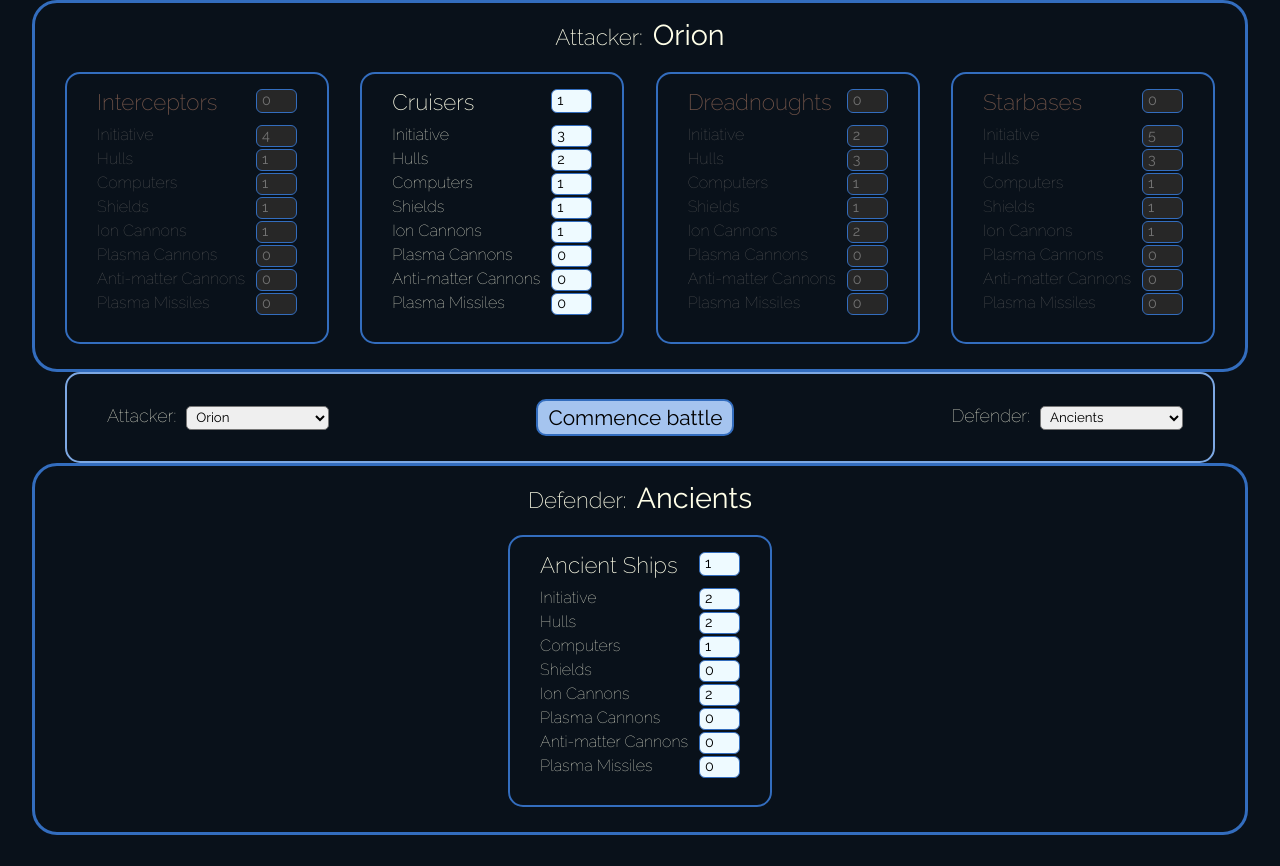
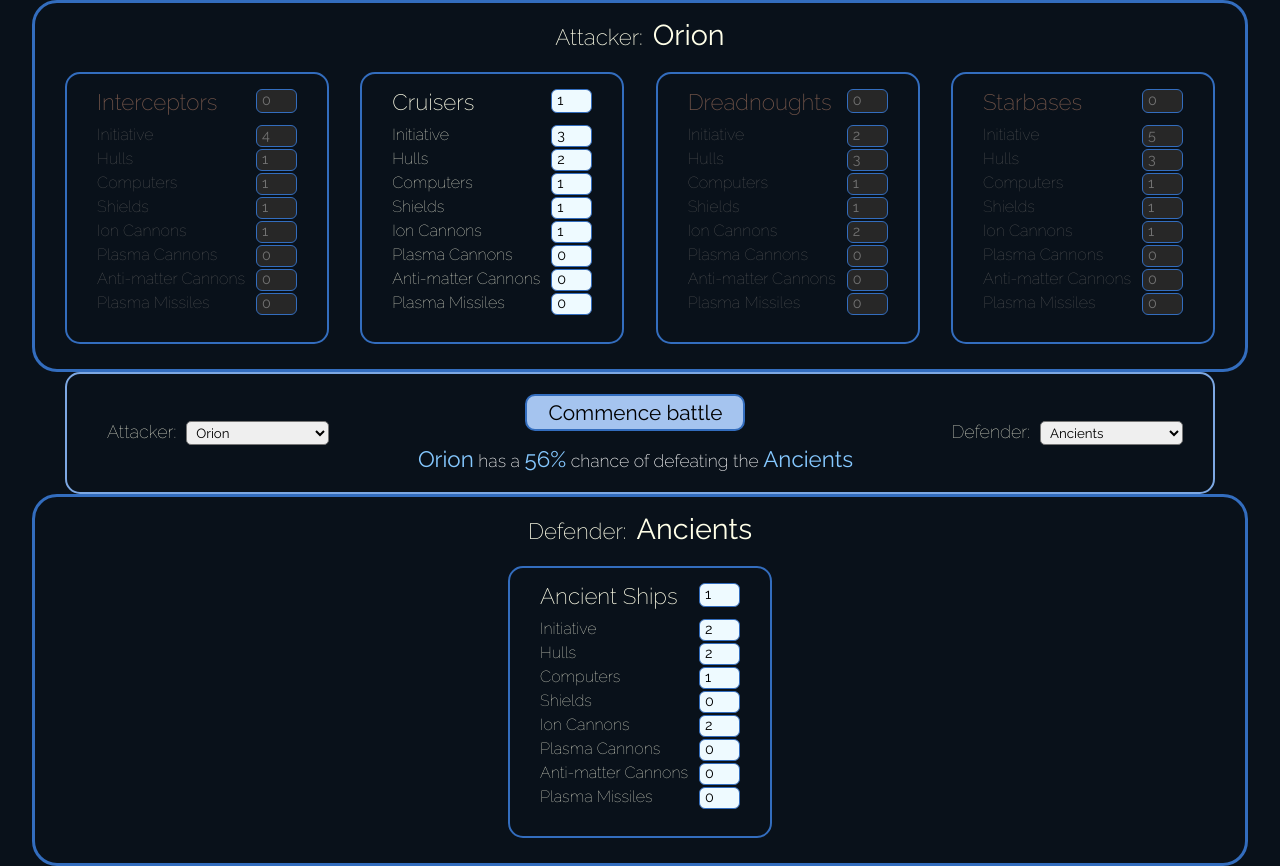
Before and after one commit to pablisch/eclipse-combat-calculator, a React (Vite) app: page / in a window 1280 px wide. Both pictures are taken after a click on the button "Commence battle". Before the commit the page ends 835 px from the top, so only its background shows below. Built offline with nearby package versions, Linux system fonts and the light colour scheme.

Commit message:
Added a styled report message

```diff
--- a/src/App.jsx
+++ b/src/App.jsx
@@ -19,20 +19,24 @@ function App() {
   const [allData, setAllData] = useState(playerShipData);
   const [battleInProgress, setBattleInProgress] = useState(false);
   const [battleCount, setBattleCount] = useState(false);
+  const [report, setReport] = useState(['Choose your battle!']);
 
   const [attackerIndex, setAttackerIndex] = useState(3);
   const [defenderIndex, setDefenderIndex] = useState(0);
 
   useEffect(() => {
-    console.log('battle in progress?', battleInProgress);
-    if (battleCount > 0) startBattle();
+    if (battleCount > 0) {
+      setTimeout(() => {
+        startBattle();
+      }, 100);
+    }
   // eslint-disable-next-line react-hooks/exhaustive-deps
   }, [battleCount])
 
   let armies = [];
   // let attacks = 0;
   let allRolls = [];
-  let runs = 500000;
+  let runs = 100000;
 
   const handleBattle = () => {
     setBattleInProgress(true);
@@ -82,9 +86,8 @@ function App() {
       allRolls = [];
     }
     console.log('attacker:', Math.round(battles.attacker / (runs / 100)), 'defender:', Math.round(battles.defender / (runs / 100)), 'over', runs, 'battles.');
-    console.log(battleInProgress)
     setBattleInProgress(false);
-    // console.log('startingArmies: ', startingArmies);
+    setReport([`${allData[attackerIndex].player}`, ' has a', `${Math.round(battles.attacker / (runs / 100))}%`, ' chance of defeating the', `${allData[defenderIndex].player}`]);
   };
 
   return (
@@ -106,6 +109,7 @@ function App() {
           setDefenderIndex={setDefenderIndex}
           handleBattle={handleBattle}
           battleInProgress={battleInProgress}
+          report={report}
         />
       </div>
       <div id='defender'>
@@ -115,7 +119,6 @@ function App() {
           playIndex={defenderIndex}>
           Defender
         </CombatantBox>
-        {console.log('rendering app')}
       </div>
     </div>
   );
--- a/src/components/PlayerSelectionBox.css
+++ b/src/components/PlayerSelectionBox.css
@@ -5,7 +5,7 @@
   border: 3px solid #336dbe;
   border: 2px solid #7da8e3;
   border-radius: 15px;
-  padding: 25px 30px;
+  padding: 20px 30px;
   width: var(--box-width);
 }
 
@@ -26,12 +26,13 @@
   border-radius: 10px;
   border: 2px solid #336dbe;
   background-color: #a5c4ef;
+  width: 220px;
 }
 
 .player-selection-box button:hover {
-  border: 2px solid #f3b538;
-  background-color: #be3333;
-  color: #ffe943;
+  border: 2px solid #a5c4ef;
+  background-color: #235497;
+  color: #fff;
   cursor: pointer;
 }
 
@@ -41,9 +42,28 @@
   color: #353324;
 }
 
-button:disabled {
-  border: 2px solid #e8e0d1;
+.player-selection-box button:disabled {
+  border: 2px solid #e8e0d1 !important;
   background-color: #9e9292;
   color: #302f25;
-  cursor: pointer;
+  cursor: not-allowed;
 }
+
+.button-and-report {
+  display: flex;
+  flex-direction: column;
+  align-items: center;
+}
+
+#report {
+  margin-top: 15px;
+  font-size: 1.1rem;
+  font-weight: 200;
+  color: #fff;
+}
+
+#report span {
+  font-weight: 400;
+  font-size: 1.4rem;
+  color: #85c8ff;
+}
--- a/src/components/PlayerSelectionBox.jsx
+++ b/src/components/PlayerSelectionBox.jsx
@@ -9,6 +9,7 @@ const PlayerSelectionBox = ({
   setDefenderIndex,
   handleBattle,
   battleInProgress,
+  report,
 }) => {
 
   const handleSelectAttacker = (e) => {
@@ -40,8 +41,13 @@ const PlayerSelectionBox = ({
           ))}
         </select>
       </div>
+      <div className="button-and-report">
 
-      <button onClick={handleBattle} disabled={battleInProgress} className={battleInProgress ? 'calculating' : ''}>{battleInProgress ? 'Calulating' : 'Commence battle'}</button>
+        <button onClick={handleBattle} disabled={battleInProgress} className={battleInProgress ? 'calculating' : ''}>{battleInProgress ? 'Calculating...' : 'Commence battle'}</button>
+        {report.length === 1 ? <p id='report'>{report[0]}</p> : <p id='report'>
+          <span>{ report[0]}</span>{report[1] } <span>{report[2] }</span>{report[3] } <span>{ report[4]}</span>
+        </p>}
+      </div>
 
       <div id='defender-selector-box' className='combatant-select-box'>
         <label htmlFor='selectDefender'>Defender:</label>
@@ -56,7 +62,6 @@ const PlayerSelectionBox = ({
           ))}
         </select>
       </div>
-      {console.log('rendering player selection box', battleInProgress)}
     </div>
   );
 };
@@ -68,6 +73,7 @@ PlayerSelectionBox.propTypes = {
   setDefenderIndex: PropTypes.func.isRequired,
   handleBattle: PropTypes.func.isRequired,
   battleInProgress: PropTypes.bool.isRequired,
+  report: PropTypes.array.isRequired,
 };
 
 export default PlayerSelectionBox;
```
